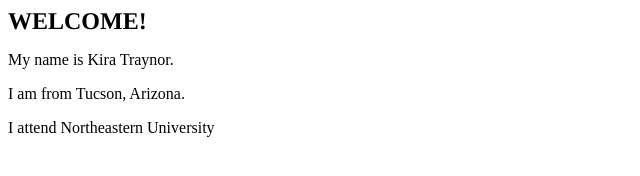
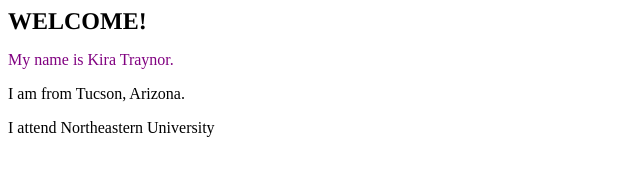
Before and after one commit to kiratraynor/kiratraynor.github.io, a plain HTML site: page index.html in a window 1280 px wide. Shown: the full height of the page, 0-640 px from the left. Drawn offline with Linux system fonts and the light colour scheme.

Commit message:
Update index.html

```diff
--- a/index.html
+++ b/index.html
@@ -12,7 +12,7 @@
 </head>
 <body>
 <h1 style="margin: 0.0px 0.0px 16.1px 0.0px; line-height: 28.0px; font: 24.0px Times; color: #000000; -webkit-text-stroke: #000000"><span class="s1"><b>WELCOME!</b></span></h1>
-  <p color: purple>My name is Kira Traynor.</p>
+  <p style= "color: purple">My name is Kira Traynor.</p>
   <p>I am from Tucson, Arizona.</p>
   <p>I attend Northeastern University</p>
 </body>
```
